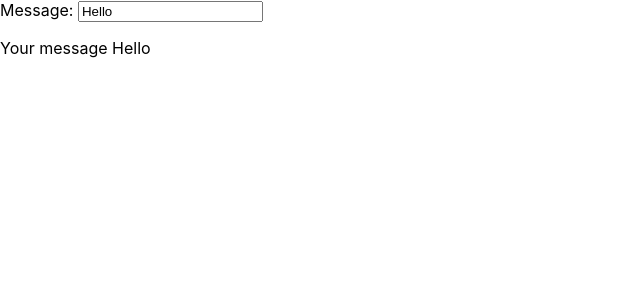
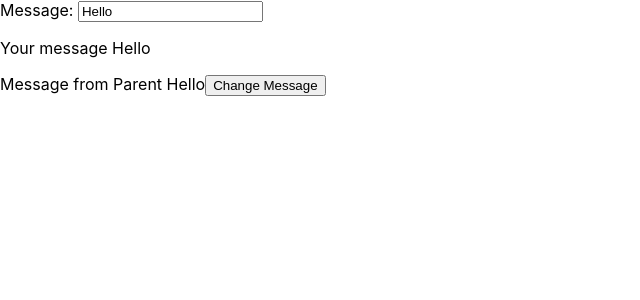
Before and after one commit to kaelvergara/react-training, a React (Create React App) app: page / in a window 1280 px wide. Shown: the top 300 px of the page, without its empty margins (0-640 px from the left). Built offline with nearby package versions, Linux system fonts and the light colour scheme.

Commit message:
03-props

```diff
--- a/src/App.js
+++ b/src/App.js
@@ -1,4 +1,5 @@
 import React, { Component } from 'react';
+import Child from './Child';
 
 class App extends Component {
   constructor() {
@@ -15,6 +16,12 @@ class App extends Component {
     })
   }
 
+  changeMessage(newMessage) {
+    this.setState({
+      message: newMessage
+    })
+  }
+
   render() {
     return (
       <div>
@@ -22,6 +29,7 @@ class App extends Component {
         <p>
           Your message {this.state.message}
         </p>
+        <Child message={this.state.message} changeMessage={this.changeMessage.bind(this)}/>
       </div>
     );
   }
--- /dev/null
+++ b/src/Child.js
@@ -0,0 +1,17 @@
+import React, { Component } from 'react';
+
+class Child extends Component {
+  handleChangeMessage() {
+    this.props.changeMessage('Changed parent state from child!');
+  }
+  render() {
+    return (
+      <div>
+        Message from Parent {this.props.message}
+        <button onClick={this.handleChangeMessage.bind(this)}>Change Message</button>
+      </div>
+    );
+  }
+}
+
+export default Child;
```
